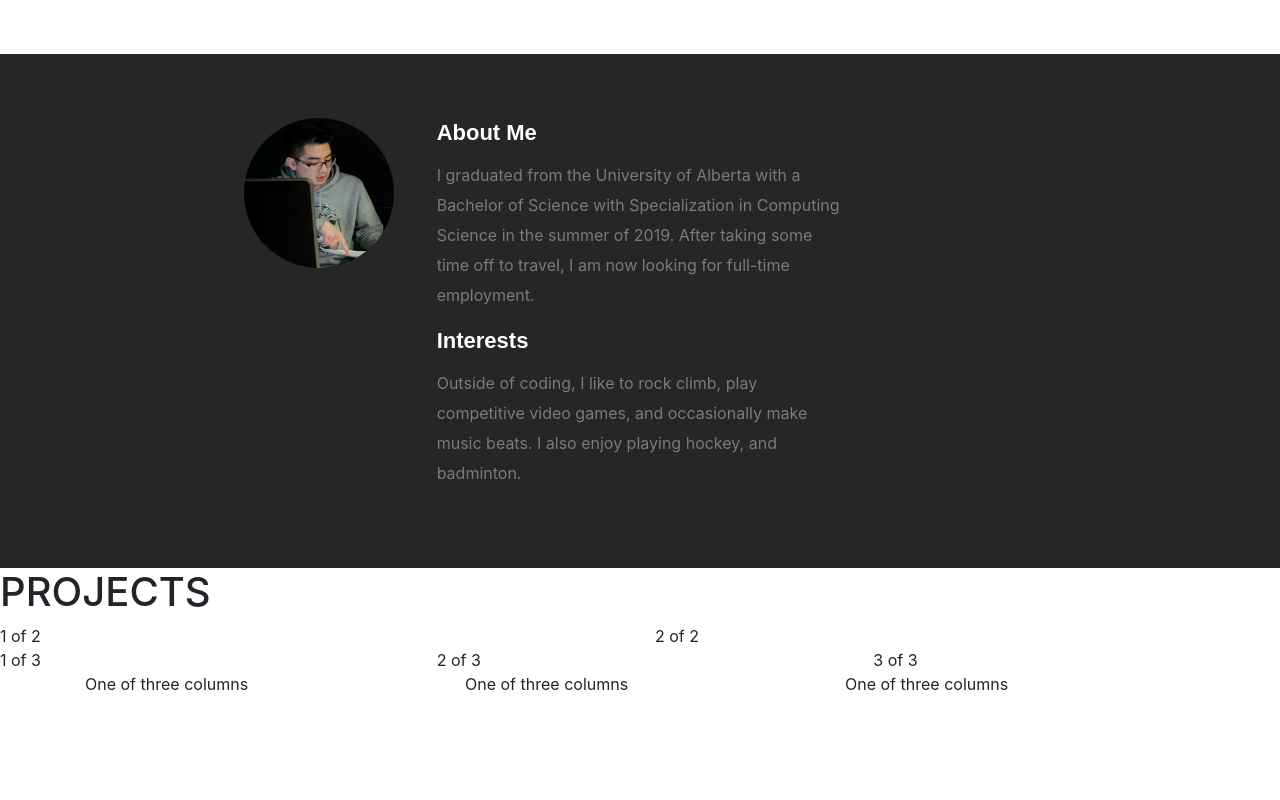
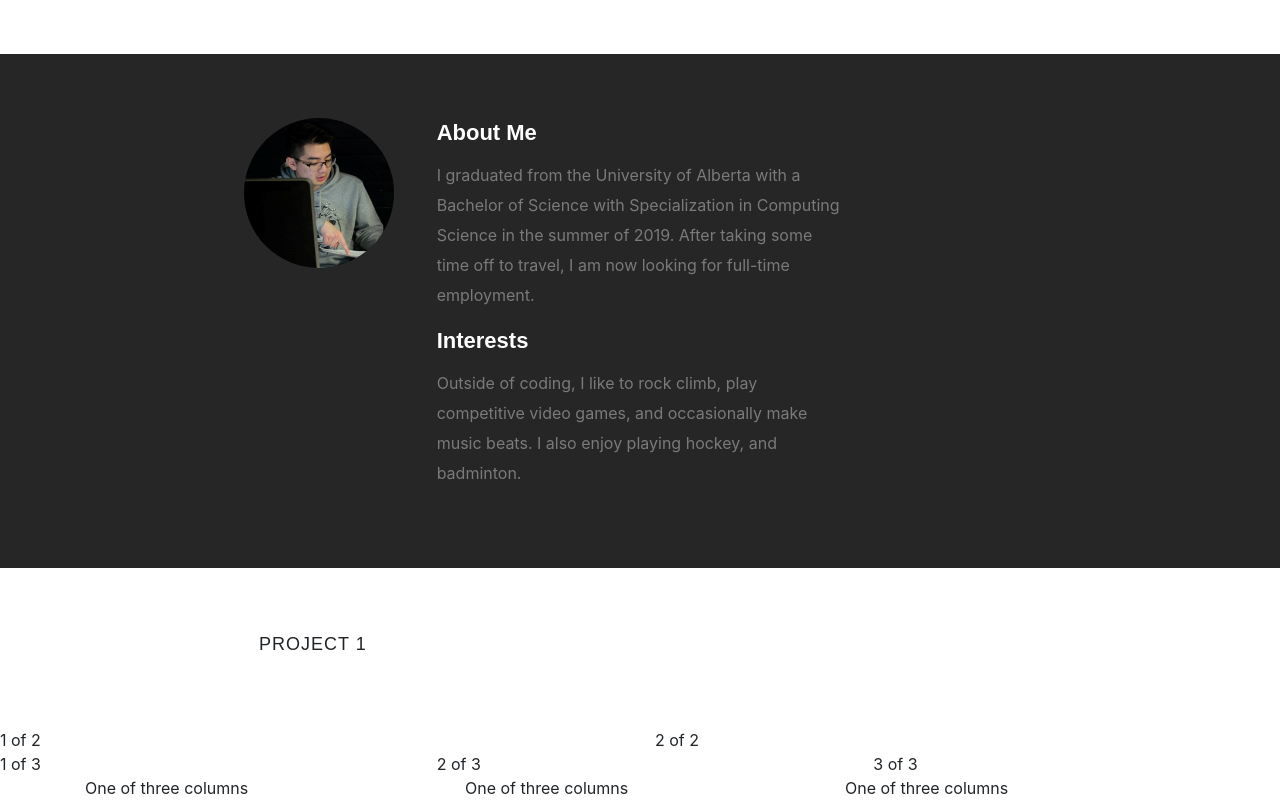
Before and after one commit to jamesnguyenvo/jamesnguyenvo.github.io, a React (Create React App) app: page / in a window 1280 px wide. Shown: the part 746-1546 px from the top of the page. Before the commit the page ends 1442 px from the top, so only its background shows below. Built offline with nearby package versions, Linux system fonts and the light colour scheme.

Commit message:
project start

```diff
--- a/src/components/Contact.js
+++ b/src/components/Contact.js
@@ -5,7 +5,7 @@ class Contact extends Component {
         return(
             <section id='contact'>
 
-                <div class="row">
+                <div className="row">
     <div class="col">
       1 of 2
     </div>
--- a/src/components/Projects.js
+++ b/src/components/Projects.js
@@ -4,8 +4,11 @@ class Projects extends Component {
     render() {
         return(
             <section id='projects'>
-                <div>
-                    <h1>PROJECTS</h1>
+                <div className='row'>
+                    <div className='col-md-2'></div>
+                        <div className='col-md-4'>
+                            <h1 className='title'>Project 1</h1>
+                        </div>
                 </div>
             </section>
         )
--- a/src/index.css
+++ b/src/index.css
@@ -172,6 +172,25 @@ header .banner-text h3 {
   margin-right: auto;
 }
 
+/* projects section  */
+#projects {
+  padding-top: 5%;
+  padding-bottom: 5%;
+}
+
+#projects h1 {
+  font: 18px/24px 'opensans-bold', sans-serif;
+  text-transform: uppercase;
+  letter-spacing: 1px;
+}
+
+#projects .title {
+  margin-left: 10%;
+  /* margin-right: auto; */
+}
+
+
+
 /* mess around with this later  */
 @media (max-width: 980px) {
   .profile-pic { display: none;}
```
